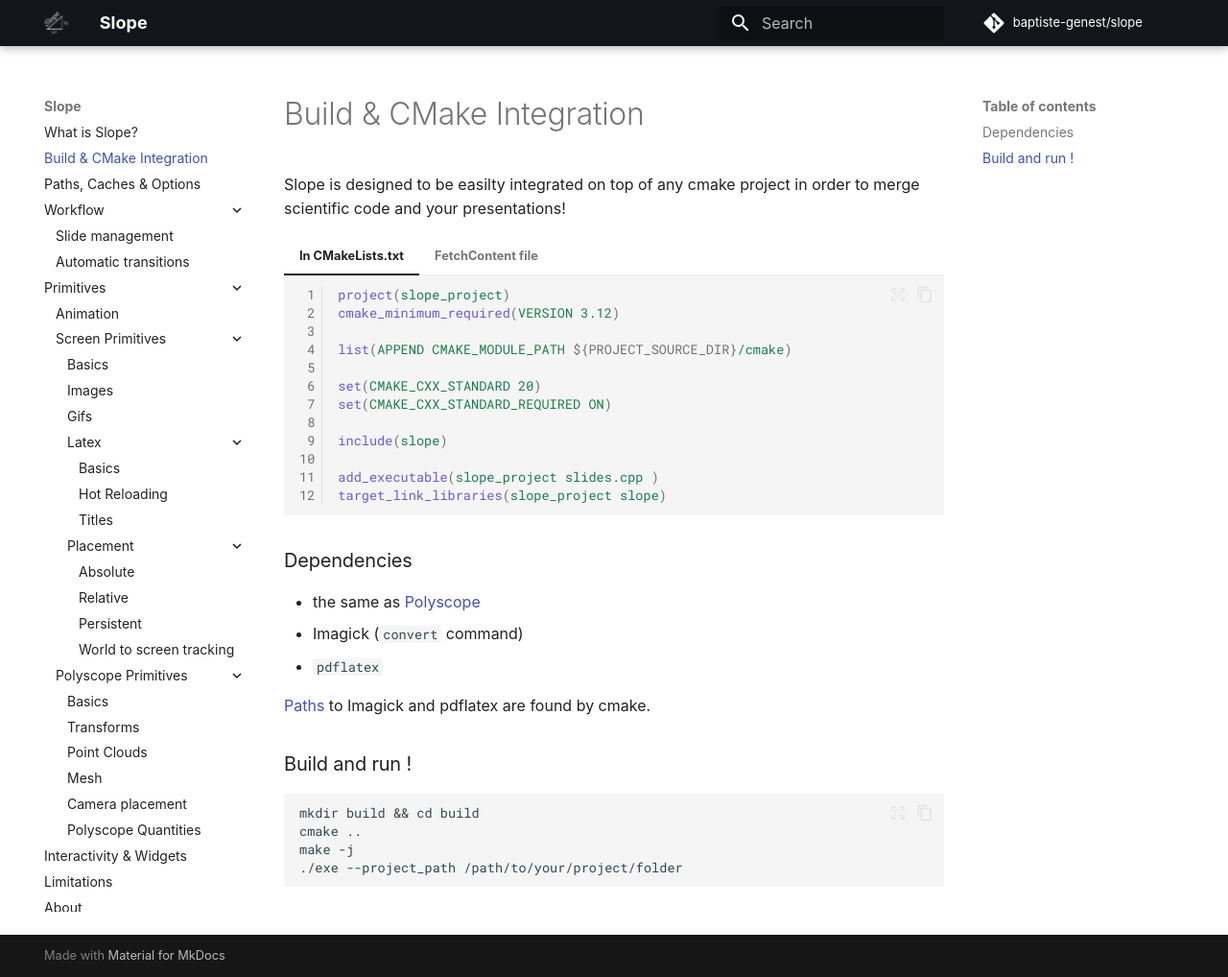
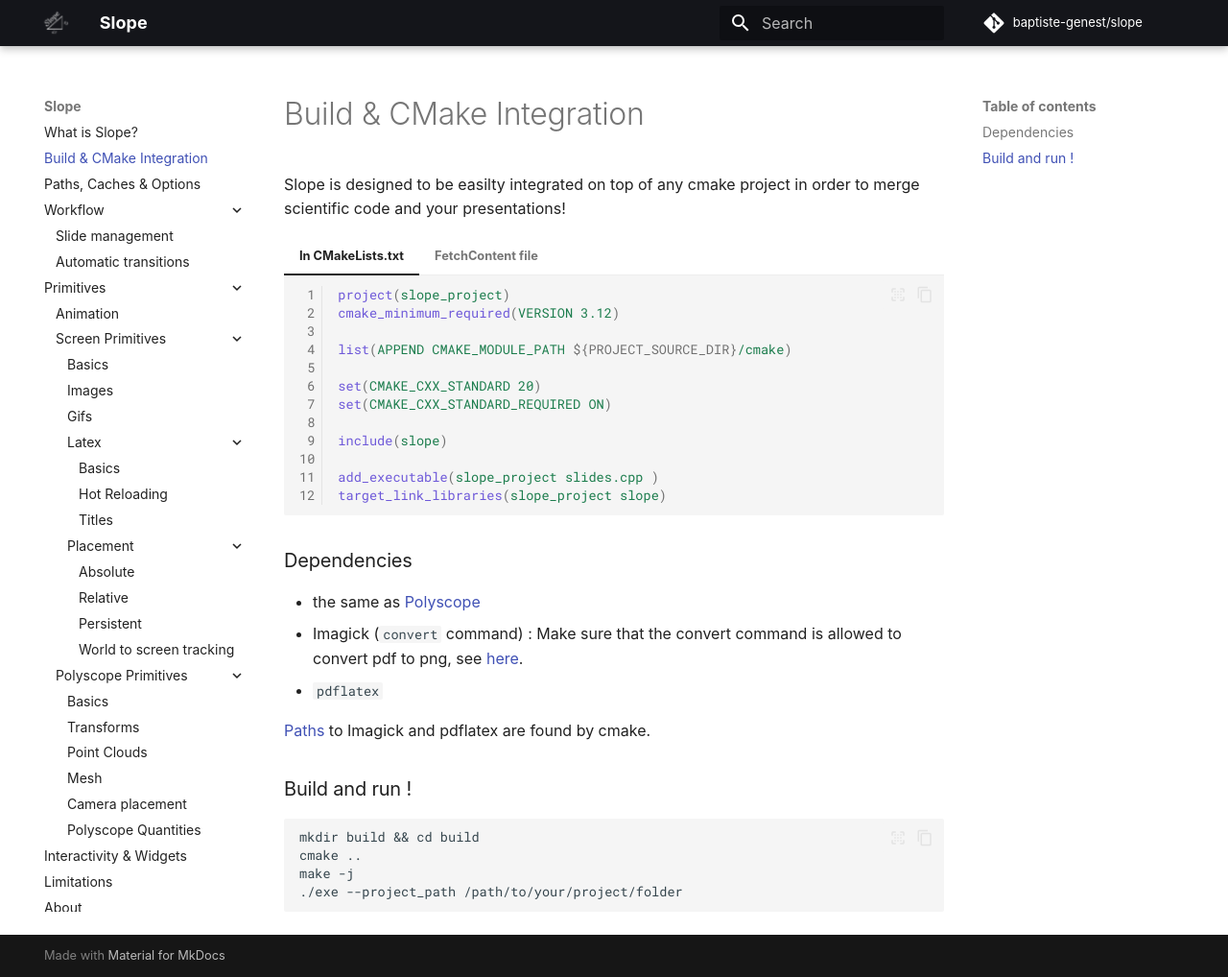
Before and after one commit to SlopeDoc/SlopeDoc.github.io, an MkDocs documentation site: the page built from docs/cmake.md, in a window 1280 px wide and 1018 px high. Shown: the whole window at 96% size. Built offline with MkDocs 1.6.1 and Material for MkDocs 9.7.7, drawn with Linux system fonts in a browser that asks for light colours; some web fonts are replaced; comment, search, counter and statistics services are not loaded.

Commit message:
add imagick convert policy

````diff
--- a/docs/cmake.md
+++ b/docs/cmake.md
@@ -36,7 +36,7 @@
 
 ### Dependencies
 - the same as [Polyscope](https://polyscope.run/about/dependencies/)
-- Imagick (```convert``` command)
+- Imagick (```convert``` command) : Make sure that the convert command is allowed to convert pdf to png, see [here](https://stackoverflow.com/a/53180170).
 - ```pdflatex```
 
 [Paths](../options) to Imagick and pdflatex are found by cmake.
````
